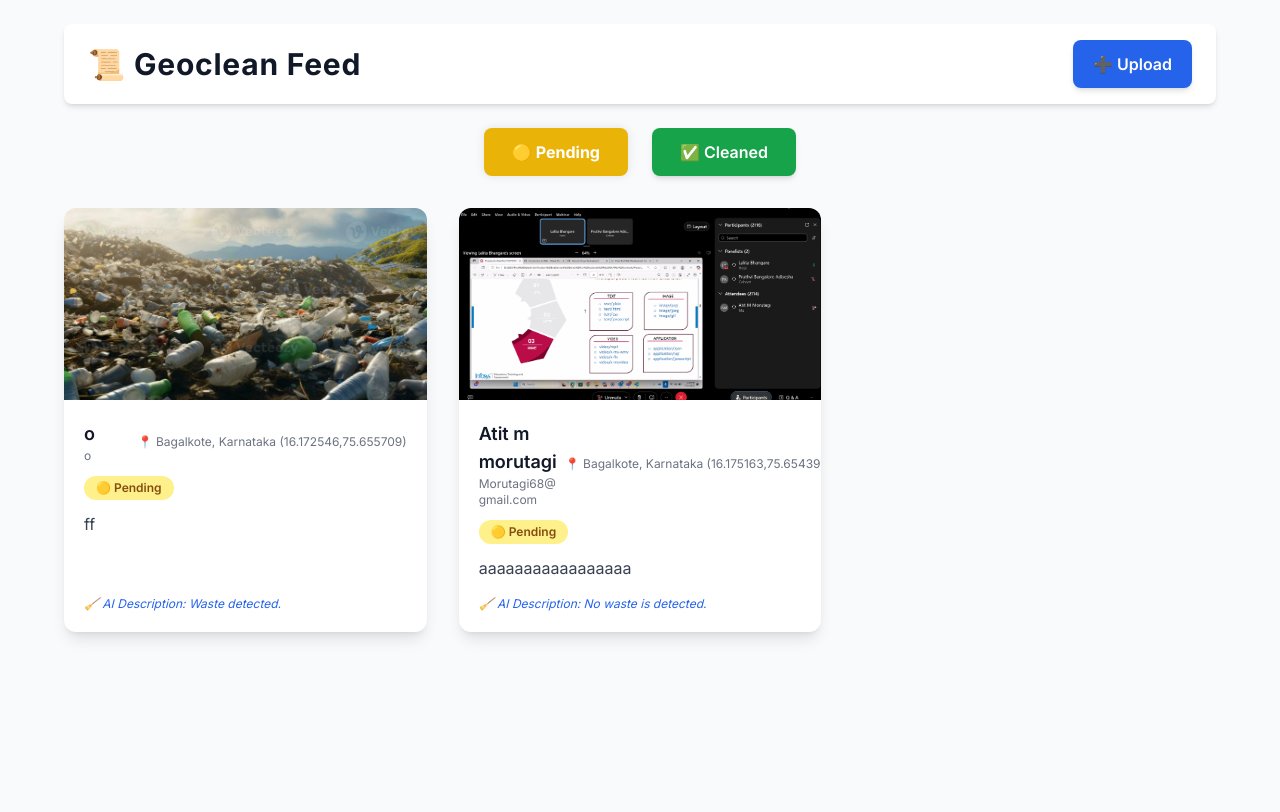
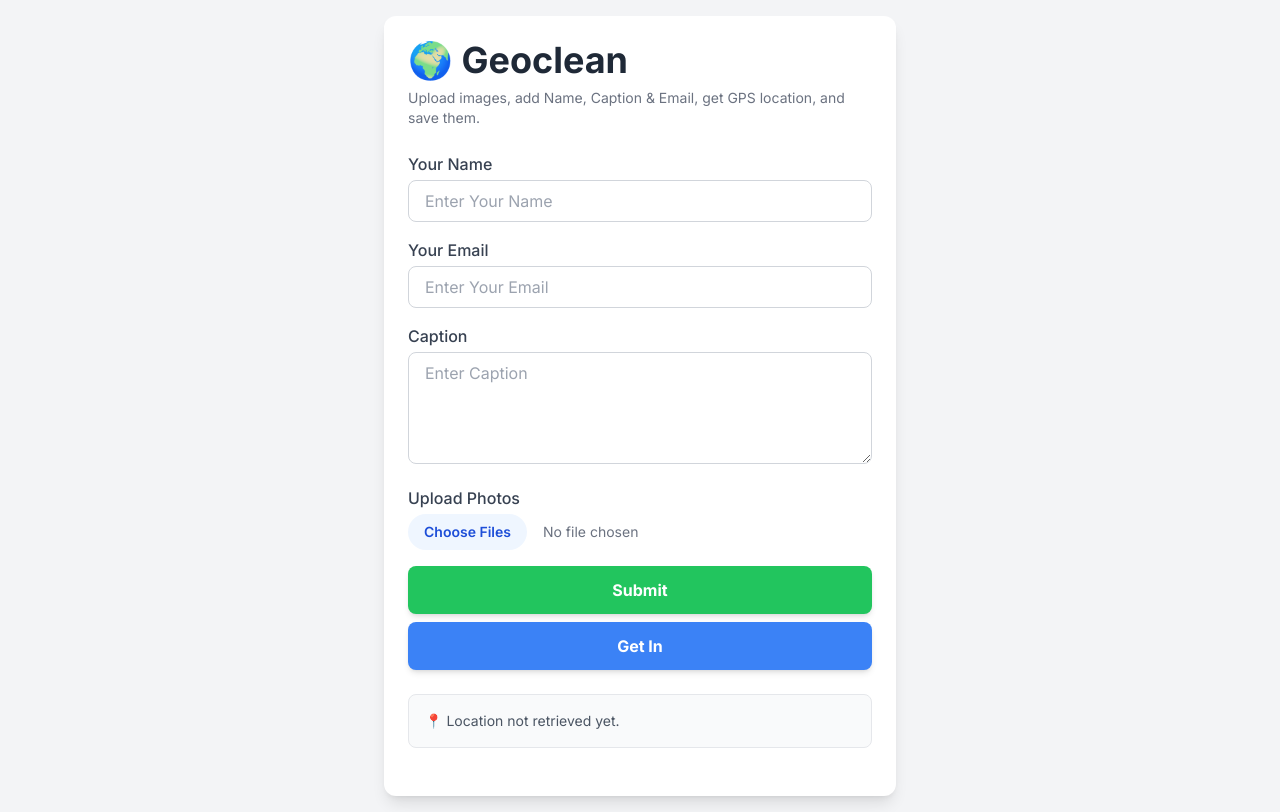
Before and after one commit to Atit-123/myproject, a Flask app: page /feed in a window 1280 px wide. Before the commit the page ends 639 px from the top, so only its background shows below. Run offline with Flask 2, Linux system fonts and the light colour scheme; data comes from the database, SQL or seed files in the repository; some libraries are stand-ins or nearby versions.

Commit message:
Update feed.html

```diff
--- a/templates/feed.html
+++ b/templates/feed.html
@@ -1,168 +1,155 @@
 <!DOCTYPE html>
-<html lang="en" >
+<html lang="en">
 <head>
 <meta charset="UTF-8" />
 <meta name="viewport" content="width=device-width, initial-scale=1" />
-  <title>Geoclean Feed</title>
+<title>Geoclean - Photo Uploader</title>
 <script src="https://cdn.tailwindcss.com"></script>
+<link rel="preconnect" href="https://fonts.googleapis.com" />
+<link rel="preconnect" href="https://fonts.gstatic.com" crossorigin />
 <link
-    href="https://fonts.googleapis.com/css2?family=Inter:wght@400;600;700&display=swap"
+  href="https://fonts.googleapis.com/css2?family=Inter:wght@400;500;600;700&display=swap"
   rel="stylesheet"
 />
-  <style>
-    body {
-      font-family: "Inter", sans-serif;
-      background: #f9fafb;
-    }
-    /* Smooth image scaling on hover */
-    .post-image {
-      transition: transform 0.3s ease;
-    }
-    .post-card:hover .post-image {
-      transform: scale(1.05);
-    }
-    /* Filter buttons styling */
-    .filter-btn[aria-selected="true"] {
-      box-shadow: 0 0 10px rgb(0 0 0 / 0.1);
-      font-weight: 700;
-    }
-  </style>
+<style>body { font-family: "Inter", sans-serif; }</style>
 </head>
-<body class="min-h-screen p-6">
+<body class="bg-gray-100 min-h-screen flex items-center justify-center p-4">
+  <div class="w-full max-w-lg bg-white p-6 rounded-xl shadow-lg">
+    <div id="messageBox" class="hidden mb-4 p-3 rounded-lg text-center font-semibold"></div>
 
-  <header
-    class="max-w-6xl mx-auto bg-white shadow-md rounded-lg flex justify-between items-center px-6 py-4 mb-6"
-  >
-    <h1 class="text-3xl font-extrabold text-gray-900 tracking-wide select-none">
-      📜 Geoclean Feed
-    </h1>
-    <a
-      href="index.html"
-      class="inline-block bg-blue-600 text-white font-semibold px-5 py-3 rounded-lg shadow-md hover:bg-blue-700 focus:ring-4 focus:ring-blue-300 transition"
-      >➕ Upload</a
-    >
-  </header>
+    <h1 class="text-4xl font-bold text-gray-800 mb-2">🌍 Geoclean</h1>
+    <p class="text-sm text-gray-500 mb-6">
+      Upload images, add Name, Caption & Email, get GPS location, and save them.
+    </p>
 
-  <main class="max-w-6xl mx-auto space-y-8">
-
-    <!-- Filter buttons -->
-    <div
-      class="flex justify-center gap-6 mb-6"
-      role="tablist"
-      aria-label="Filter posts"
-    >
-      <button
-        id="btnPending"
-        role="tab"
-        aria-selected="true"
-        class="filter-btn px-7 py-3 rounded-lg bg-yellow-500 text-white font-semibold shadow-md hover:bg-yellow-600 focus:ring-4 focus:ring-yellow-300 transition"
-      >
-        🟡 Pending
-      </button>
-      <button
-        id="btnCleaned"
-        role="tab"
-        aria-selected="false"
-        class="filter-btn px-7 py-3 rounded-lg bg-green-600 text-white font-semibold shadow-md hover:bg-green-700 focus:ring-4 focus:ring-green-300 transition"
-      >
-        ✅ Cleaned
-      </button>
+    <div class="mb-4">
+      <label for="userName" class="block text-left text-gray-700 font-medium mb-1">Your Name</label>
+      <input id="userName" type="text" placeholder="Enter Your Name" class="w-full px-4 py-2 rounded-lg border border-gray-300 focus:outline-none focus:ring-2 focus:ring-blue-500"/>
     </div>
 
-    <div id="posts" class="grid grid-cols-1 sm:grid-cols-2 lg:grid-cols-3 gap-8">
-      <p class="text-center text-gray-400 col-span-full">Loading posts...</p>
+    <div class="mb-4">
+      <label for="userEmail" class="block text-left text-gray-700 font-medium mb-1">Your Email</label>
+      <input id="userEmail" type="email" placeholder="Enter Your Email" class="w-full px-4 py-2 rounded-lg border border-gray-300 focus:outline-none focus:ring-2 focus:ring-blue-500"/>
     </div>
-  </main>
+
+    <div class="mb-4">
+      <label for="userCaption" class="block text-left text-gray-700 font-medium mb-1">Caption</label>
+      <textarea id="userCaption" placeholder="Enter Caption" class="w-full px-4 py-2 rounded-lg border border-gray-300 focus:outline-none focus:ring-2 focus:ring-blue-500 h-28 resize-y"></textarea>
+    </div>
+
+    <div class="mb-4">
+      <label for="file-input" class="block text-left text-gray-700 font-medium mb-1">Upload Photos</label>
+      <input id="file-input" type="file" accept="image/*" multiple capture="environment" class="w-full text-sm text-gray-500 file:mr-4 file:py-2 file:px-4 file:rounded-full file:border-0 file:text-sm file:font-semibold file:bg-blue-50 file:text-blue-700 hover:file:bg-blue-100 cursor-pointer"/>
+    </div>
+
+    <button id="submitBtn" class="w-full bg-green-500 text-white font-bold py-3 rounded-lg shadow-md hover:bg-green-600 transition duration-300 ease-in-out transform hover:scale-105">
+      Submit
+    </button>
+
+    <button id="getInBtn" class="w-full bg-blue-500 text-white font-bold py-3 rounded-lg shadow-md hover:bg-blue-600 transition duration-300 ease-in-out transform hover:scale-105 mt-2">
+      Get In
+    </button>
+
+    <p id="location" class="text-sm text-gray-600 mt-6 p-4 bg-gray-50 rounded-lg border border-gray-200">
+      📍 Location not retrieved yet.
+    </p>
+
+    <div id="grid" class="grid grid-cols-2 sm:grid-cols-3 md:grid-cols-4 gap-4 mt-6"></div>
+  </div>
 
   <script>
-    const API_BASE = "http://127.0.0.1:5000";
-    let allPosts = [];
-    let currentFilter = "pending";
+    const locationOutput = document.getElementById("location");
+    const messageBox = document.getElementById("messageBox");
+    const submitBtn = document.getElementById("submitBtn");
+    const fileInput = document.getElementById("file-input");
+    const grid = document.getElementById("grid");
+    let currentLat, currentLon, currentTown, currentArea, currentState;
 
-    async function loadPosts() {
-      const container = document.getElementById("posts");
-      container.innerHTML = `<p class="text-center text-gray-400 col-span-full">Loading posts...</p>`;
-      try {
-        const res = await fetch(`${API_BASE}/posts`);
-        allPosts = await res.json();
-        if (!allPosts.length) {
-          container.innerHTML = `<p class="text-center text-gray-400 col-span-full">No posts available.</p>`;
-          return;
-        }
-        filterPosts(currentFilter);
-      } catch (err) {
-        console.error(err);
-        container.innerHTML = `<p class="text-center text-red-500 col-span-full">⚠️ Failed to load posts.</p>`;
-      }
+    function showMessage(message, type) {
+      messageBox.textContent = message;
+      messageBox.className = "mb-4 p-3 rounded-lg text-center font-semibold";
+      if(type==="error") messageBox.classList.add("bg-red-100","text-red-700");
+      else if(type==="success") messageBox.classList.add("bg-green-100","text-green-700");
+      else messageBox.classList.add("bg-blue-100","text-blue-700");
+      setTimeout(()=>{messageBox.classList.add("hidden")},5000);
     }
 
-    function filterPosts(status) {
-      currentFilter = status;
-      const container = document.getElementById("posts");
-      container.innerHTML = "";
+    function getLocation() {
+      if(navigator.geolocation){
+        showMessage("Retrieving location...","info");
+        navigator.geolocation.getCurrentPosition(async (pos)=>{
+          const lat=pos.coords.latitude.toFixed(6);
+          const lon=pos.coords.longitude.toFixed(6);
+          try{
+            const res=await fetch(`https://nominatim.openstreetmap.org/reverse?lat=${lat}&lon=${lon}&format=json`);
+            const data=await res.json();
+            currentLat=lat;
+            currentLon=lon;
+            currentTown=data.address.city||data.address.town||data.address.village||"Unknown";
+            currentArea=data.address.suburb||data.address.neighbourhood||data.address.locality||"Unknown";
+            currentState=data.address.state||"Unknown";
+            locationOutput.innerHTML=`📍 ${currentTown}, ${currentArea}, ${currentState} (${lat},${lon})`;
+            showMessage("Location retrieved.","success");
+          }catch(e){
+            console.error(e);
+            showMessage("Failed to fetch place name.","error");
+          }
+        }, (err)=>{
+          console.error(err);
+          showMessage("Unable to retrieve location.","error");
+        });
+      } else showMessage("Geolocation not supported.","error");
+    }
+    getLocation();
 
-      // Update aria-selected for buttons
-      document.getElementById("btnPending").setAttribute("aria-selected", status === "pending");
-      document.getElementById("btnCleaned").setAttribute("aria-selected", status === "Cleaned");
+    fileInput.addEventListener("change",()=>{
+      grid.innerHTML="";
+      [...fileInput.files].forEach(file=>{
+        const card=document.createElement("div");
+        card.className="flex flex-col items-center bg-gray-50 rounded-lg overflow-hidden shadow-sm hover:shadow-md transition-shadow duration-300";
+        const img=document.createElement("img");
+        img.className="w-full h-24 object-cover";
+        img.src=URL.createObjectURL(file);
+        const caption=document.createElement("p");
+        caption.className="text-xs p-2 text-gray-600 text-center truncate w-full";
+        caption.textContent=file.name;
+        card.appendChild(img);
+        card.appendChild(caption);
+        grid.appendChild(card);
+      });
+    });
 
-      const filtered = allPosts.filter((p) => p.status === status);
-      if (filtered.length === 0) {
-        container.innerHTML = `<p class="text-center text-gray-400 col-span-full">No ${status} posts.</p>`;
-        return;
-      }
+    submitBtn.addEventListener("click",async()=>{
+      const name=document.getElementById("userName").value.trim();
+      const email=document.getElementById("userEmail").value.trim();
+      const caption=document.getElementById("userCaption").value.trim();
+      if(!name||!email||!caption){showMessage("Please fill all fields.","error");return;}
+      if(fileInput.files.length===0){showMessage("Upload at least one photo.","error");return;}
+      if(!currentTown){showMessage("Location not available.","error");return;}
 
-      filtered.forEach((post) => {
-        const safe = (v) => v ?? "";
-        const locationText =
-          [safe(post.town), safe(post.state)]
-            .filter(Boolean)
-            .join(", ") +
-          (post.lat && post.lon ? ` (${post.lat},${post.lon})` : "");
-        const card = document.createElement("article");
-        card.className =
-          "post-card bg-white rounded-xl shadow-lg overflow-hidden hover:shadow-xl transition-shadow duration-300 flex flex-col";
+      const formData=new FormData();
+      [...fileInput.files].forEach(f=>formData.append("photos",f));
+      formData.append("name",name);
+      formData.append("email",email);
+      formData.append("caption",caption);
+      formData.append("town",currentTown);
+      formData.append("area",currentArea);
+      formData.append("state",currentState);
+      formData.append("lat",currentLat);
+      formData.append("lon",currentLon);
 
-        card.innerHTML = `
-          <img
-            src="${safe(post.photo_url) || "https://via.placeholder.com/600x400?text=No+Image"}"
-            alt="Post Image"
-            class="post-image w-full h-48 object-cover"
-            onerror="this.onerror=null;this.src='https://via.placeholder.com/600x400?text=No+Image';"
-          />
-          <div class="p-5 flex flex-col flex-grow">
-            <header class="flex flex-col sm:flex-row sm:justify-between sm:items-center mb-3 gap-2">
-              <div>
-                <h2 class="text-lg font-semibold text-gray-900">${safe(post.name)}</h2>
-                <p class="text-xs text-gray-500 break-all">${safe(post.email)}</p>
-              </div>
-              <p class="text-xs text-gray-500 whitespace-nowrap">
-                📍 ${locationText}
-              </p>
-            </header>
-            <p class="inline-block px-3 py-1 rounded-full text-xs font-semibold ${
-              status === "pending"
-                ? "bg-yellow-200 text-yellow-800"
-                : "bg-green-200 text-green-800"
-            } self-start mb-3">
-              ${
-                status === "pending"
-                  ? "🟡 Pending"
-                  : "✅ Cleaned"
-              }
-            </p>
-            <p class="text-gray-700 flex-grow">${safe(post.caption)}</p>
-            <p class="text-xs text-blue-600 mt-4 italic font-medium">🧹 AI Description: ${safe(post.ai_description)}</p>
-          </div>
-        `;
-        container.appendChild(card);
+      try{
+        submitBtn.disabled=true;
+        showMessage("Uploading...","info");
+        const res=await fetch(`/upload`,{method:"POST",body:formData});
+        const data=await res.json();
+        if(data.message){showMessage("Submitted successfully!","success"); document.getElementById("userName").value=""; document.getElementById("userEmail").value=""; document.getElementById("userCaption").value=""; fileInput.value=""; grid.innerHTML="";}
+        else showMessage("Upload failed.","error");
+      }catch(e){console.error(e); showMessage("Upload failed.","error");}
+      finally{submitBtn.disabled=false;}
     });
-    }
 
-    // Setup filter buttons event handlers
-    document.getElementById("btnPending").onclick = () => filterPosts("pending");
-    document.getElementById("btnCleaned").onclick = () => filterPosts("complete");
-
-    loadPosts();
+    document.getElementById("getInBtn").addEventListener("click",()=>{window.location.href="feed.html";});
   </script>
 </body>
 </html>
```
Lines whose indentation alone changed are shown as unchanged.
